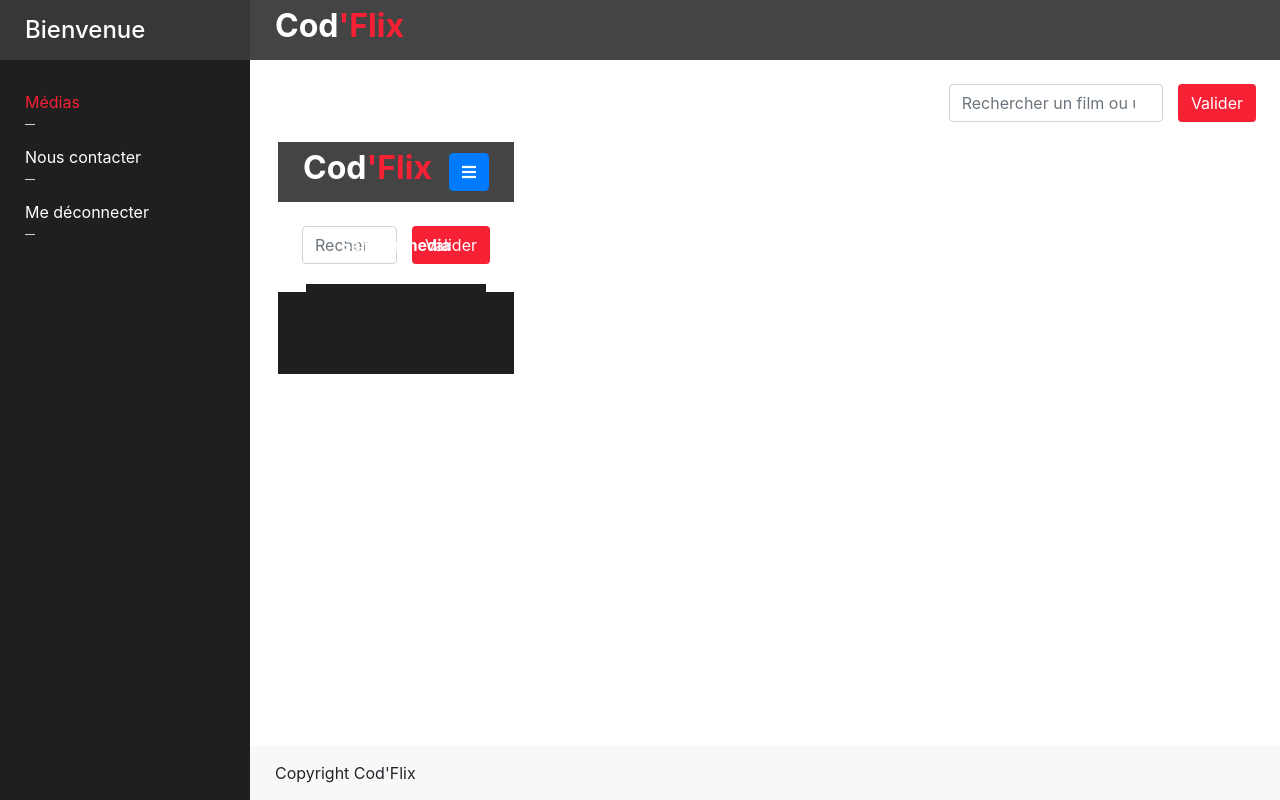
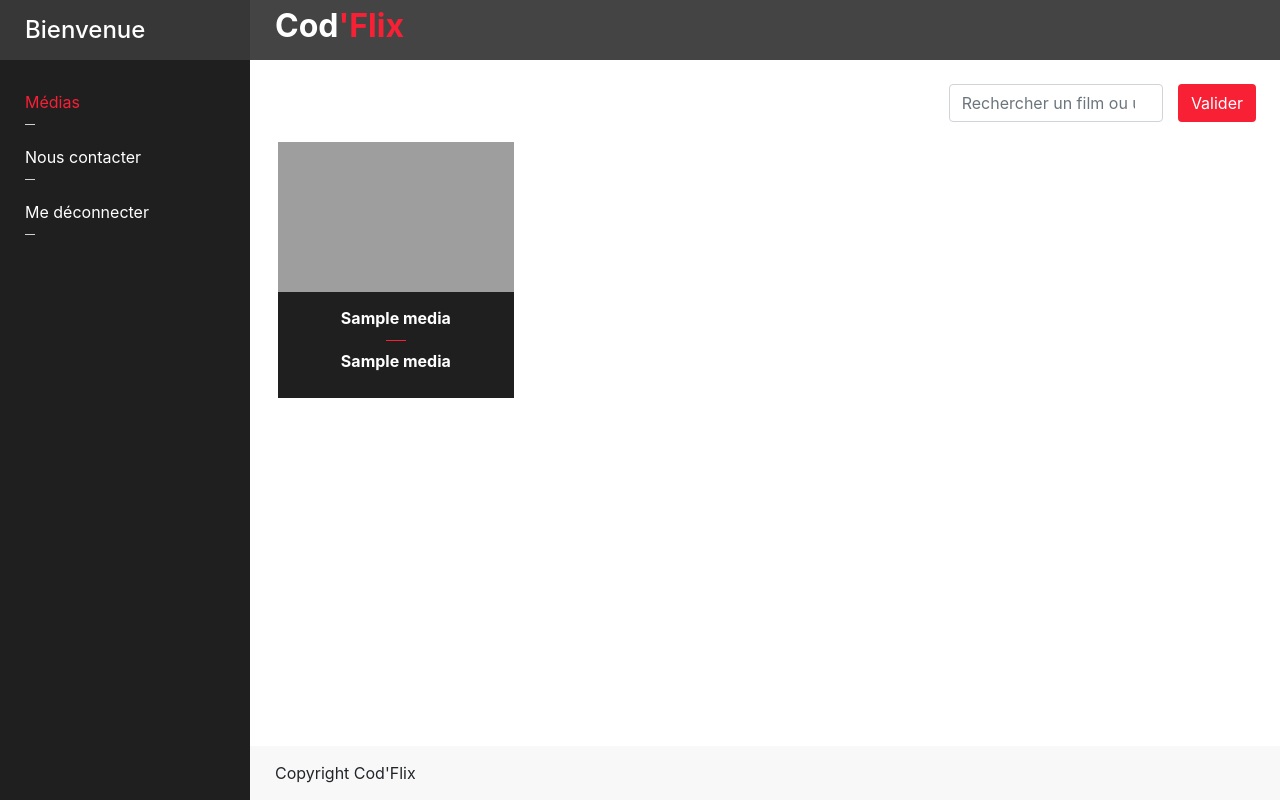
Before and after one commit to J4ckyLIM/Ec_code2020, a PHP site: template view/mediaListView.php in a window 1280 px wide. Run offline with PHP 8.4, Linux system fonts and the light colour scheme; the template is opened without the code that fills it: most values are stand-ins (such as "Sample title", 1, 10 or a date in 2020); data that the repository does not hold is empty; grey boxes are pictures that could not be loaded.

Commit message:
Feat: Fix variable name in view and css issue

```diff
--- a/public/css/layout/pages/media.css
+++ b/public/css/layout/pages/media.css
@@ -33,6 +33,12 @@
     padding: 8px 20px;
     text-align: center;
 }
+
+.genre {
+    color: #fff;
+    font-weight: bold;
+    text-align: center;
+}
 .media-list .item .title:after {
     content: "";
     display: block;
@@ -52,7 +58,7 @@
 
 }
 
-.video {
+.video_detail {
     height: 40%;
 }
 
--- a/view/mediaListView.php
+++ b/view/mediaListView.php
@@ -22,10 +22,12 @@
             <div class="video">
                 <div>
                     <iframe allowfullscreen="" frameborder="0"
-                            src="<?= $media['trailer_url']; ?>" ></iframe>
+                        src="http://www.youtube.com/embed/<?= $media['trailer_url']; ?>" >
+                    </iframe>
                 </div>
             </div>
             <div class="title"><?= $media['title']; ?></div>
+            <div class="genre"><?= $media['genre_name']; ?></div>
         </a>
     <?php endforeach; ?>
 </div>
```
Also changed, not shown: view/mediaDetails.php (+6 -4 lines).
